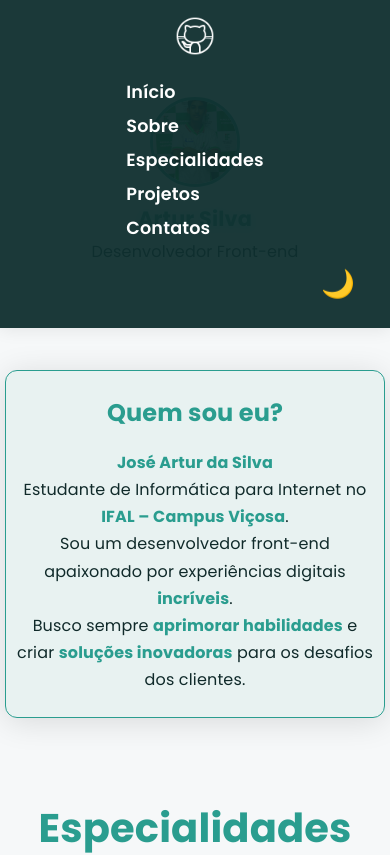
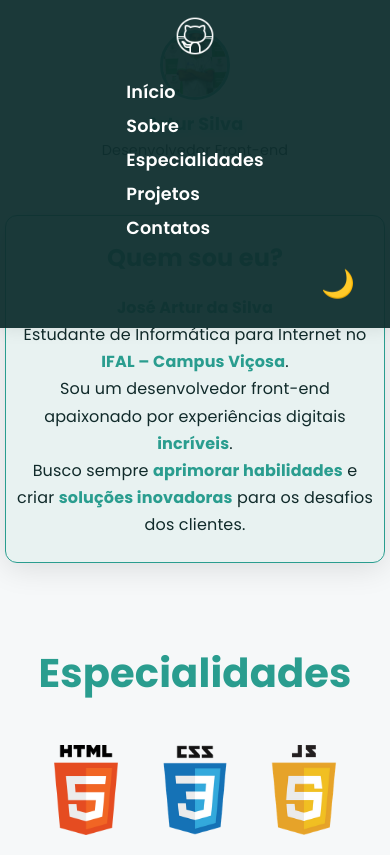
Before and after one commit to Silvz67/Portfolio-React, a React (Vite) app: page / in a window 390 px wide. Shown: the top 855 px of the page. Built offline with nearby package versions, Linux system fonts and the light colour scheme.

Commit message:
Novo portifolio

```diff
--- a/src/css/App.css
+++ b/src/css/App.css
@@ -421,22 +421,23 @@
       height: 110px;
     }
     .foto-perfil {
-      width: 90px;
-      height: 90px;
-      margin-bottom: 1rem;
+      width: 70px;
+      height: 70px;
+      margin-bottom: 0.7rem;
     }
     .h1-main {
-      font-size: 1.3rem;
-      margin-bottom: 0.3rem;
+      font-size: 1.1rem;
+      margin-bottom: 0.2rem;
     }
     .p.main {
-      font-size: 1rem;
-      margin-bottom: 1rem;
+      font-size: 0.9rem;
+      margin-bottom: 0.7rem;
     }
     .cabecalho {
-      min-height: 40vh;
-      padding-top: 60px;
-      padding-bottom: 20px;
+      min-height: 20vh;
+      padding-top: 30px;
+      padding-bottom: 10px;
+      justify-content: flex-start;
     }
   }
 
@@ -468,3 +469,13 @@
     color: var(--primaria);
     font-weight: 700;
   }
+
+  .menu-link {
+    position: relative;
+    overflow: hidden;
+    transition: color 0.2s, transform 0.1s;
+  }
+  .menu-link:active {
+    color: var(--primaria);
+    transform: scale(0.92);
+  }
```
